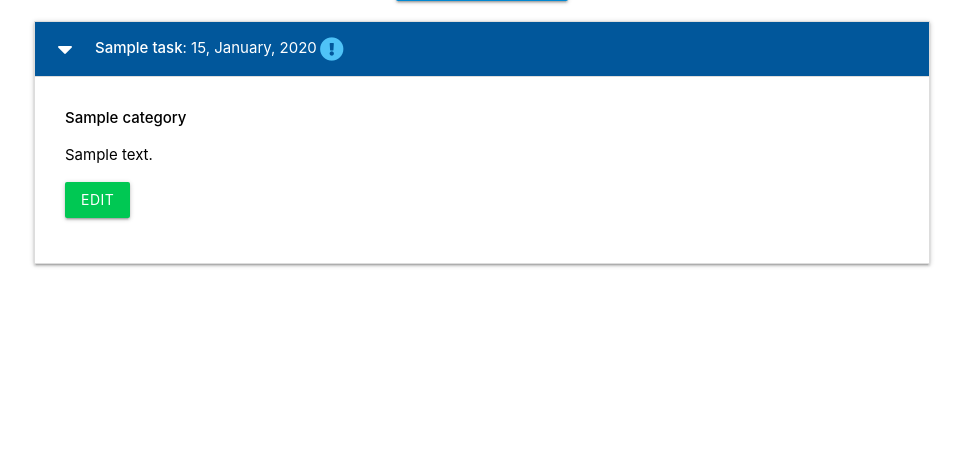
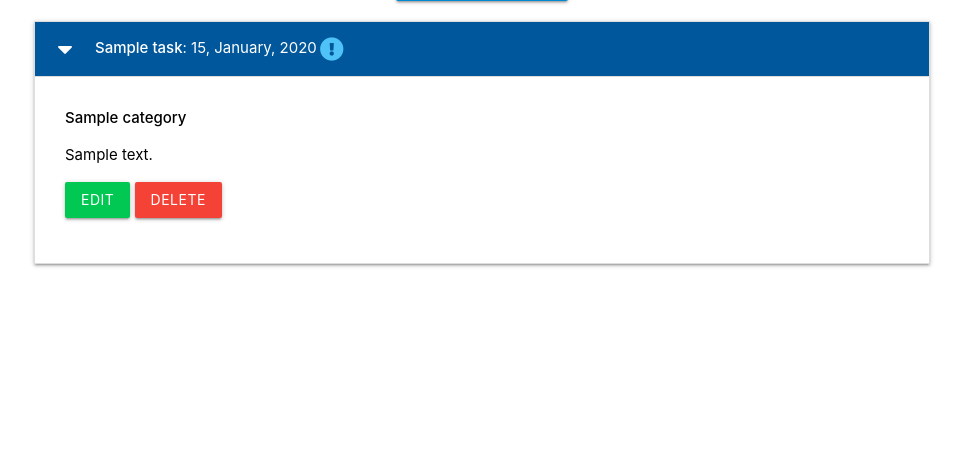
Before and after one commit to VictoriaT87/task-manager, a Flask app: page / in a window 1280 px wide, after a click that opens the changed part. Shown: the part 212-670 px from the top of the page, without its empty margins (158-1121 px from the left). Run offline with Flask 2, Linux system fonts and the light colour scheme; tables that the repository leaves empty hold one stand-in row (Sample ...).

Commit message:
Add functionality to delete tasks

```diff
--- a/taskmanager/routes.py
+++ b/taskmanager/routes.py
@@ -72,3 +72,11 @@ def edit_task(task_id):
         task.category_id = request.form.get("category_id")
         db.session.commit()
     return render_template("edit_task.html", task=task, categories=categories)
+
+
+@app.route("/delete_task/<int:task_id>")
+def delete_task(task_id):
+    task = Task.query.get_or_404(task_id)
+    db.session.delete(task)
+    db.session.commit()
+    return redirect(url_for("home"))
--- a/taskmanager/templates/categories.html
+++ b/taskmanager/templates/categories.html
@@ -26,7 +26,7 @@
                 <div id="modal-{{ category.id }}" class="modal">
                     <div class="modal-content">
                         <h4>Are you sure you want to delete this category?</h4>
-                        <p>This action cannot be undone.</p>
+                        <p>This will delete all related tasks!</p>
                     </div>
                     <div class="modal-footer">
                         <a href="{{ url_for('delete_category', category_id=category.id) }}" class="btn red">Delete</a>
--- a/taskmanager/templates/tasks.html
+++ b/taskmanager/templates/tasks.html
@@ -26,7 +26,20 @@
         <p>{{ task.task_description }}</p>
         <p>
             <a href="{{ url_for('edit_task', task_id=task.id) }}" class="btn green accent-4">Edit</a>
+            <a href="#modal-{{ task.id }}" class="btn red modal-trigger">Delete</a>
         </p>
+
+        <!-- Modal Structure -->
+        <div id="modal-{{ task.id }}" class="modal">
+            <div class="modal-content">
+                <h4>Are you sure you want to delete this task?</h4>
+                <p>This action cannot be undone.</p>
+            </div>
+            <div class="modal-footer">
+                <a href="{{ url_for('delete_task', task_id=task.id) }}" class="btn red">Delete</a>
+                <a href="{{ url_for('home') }}" class="btn green accent-4">Cancel</a>
+            </div>
+        </div>
     </div>
     </li>
     {% endfor %}
```
